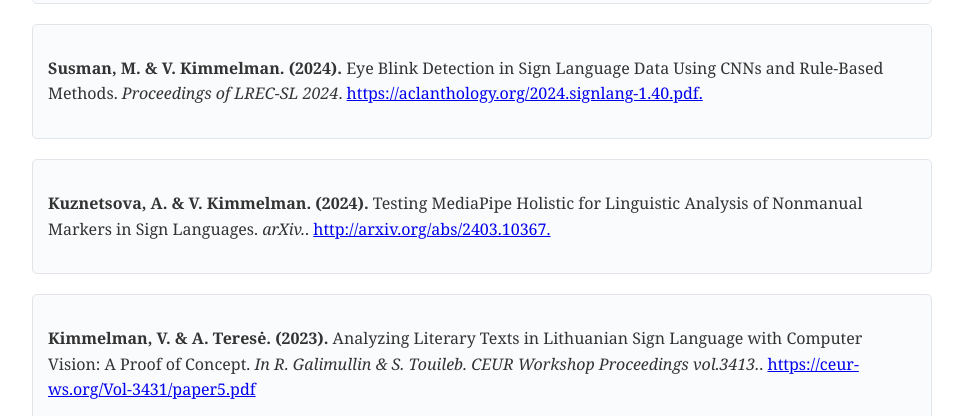
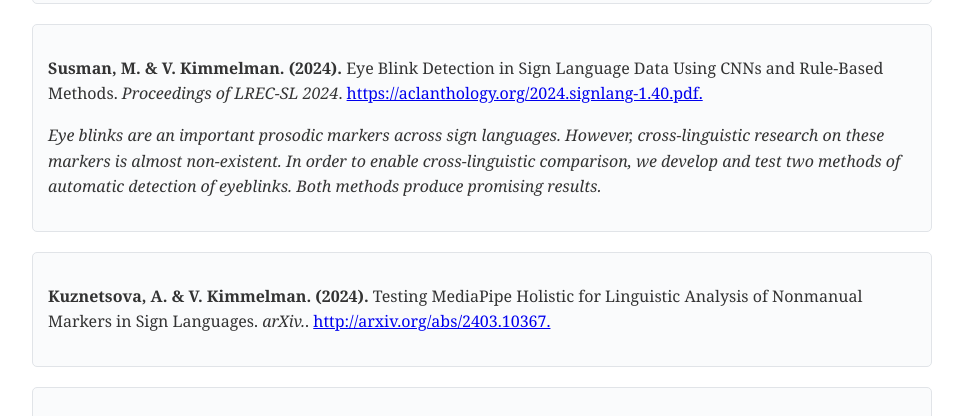
Before and after one commit to nonmanual-uib/nonmanual-uib.github.io, a plain HTML site: page publications.html in a window 1280 px wide. Shown: the part 4020-4436 px from the top of the page, without its empty margins (158-1121 px from the left). Drawn offline with Linux system fonts and the light colour scheme.

Commit message:
Update publications.html

```diff
--- a/publications.html
+++ b/publications.html
@@ -112,6 +112,9 @@ BlinkFusionNet: Gated multimodal fusion for robust blink event detection in sign
 
 <div class="publication">
 <p><strong>Susman, M. & V. Kimmelman. (2024).</strong> Eye Blink Detection in Sign Language Data Using CNNs and Rule-Based Methods. <em>Proceedings of LREC-SL 2024</em>. <a href="#">https://aclanthology.org/2024.signlang-1.40.pdf.</a></p>
+<p> <em> Eye blinks are an important prosodic markers across sign languages. However, cross-linguistic research on these markers is
+  almost non-existent. In order to enable cross-linguistic comparison, we develop and test two methods of automatic detection of eyeblinks.
+  Both methods produce promising results. </em> </p>
 </div>
 
 <div class="publication">
```
